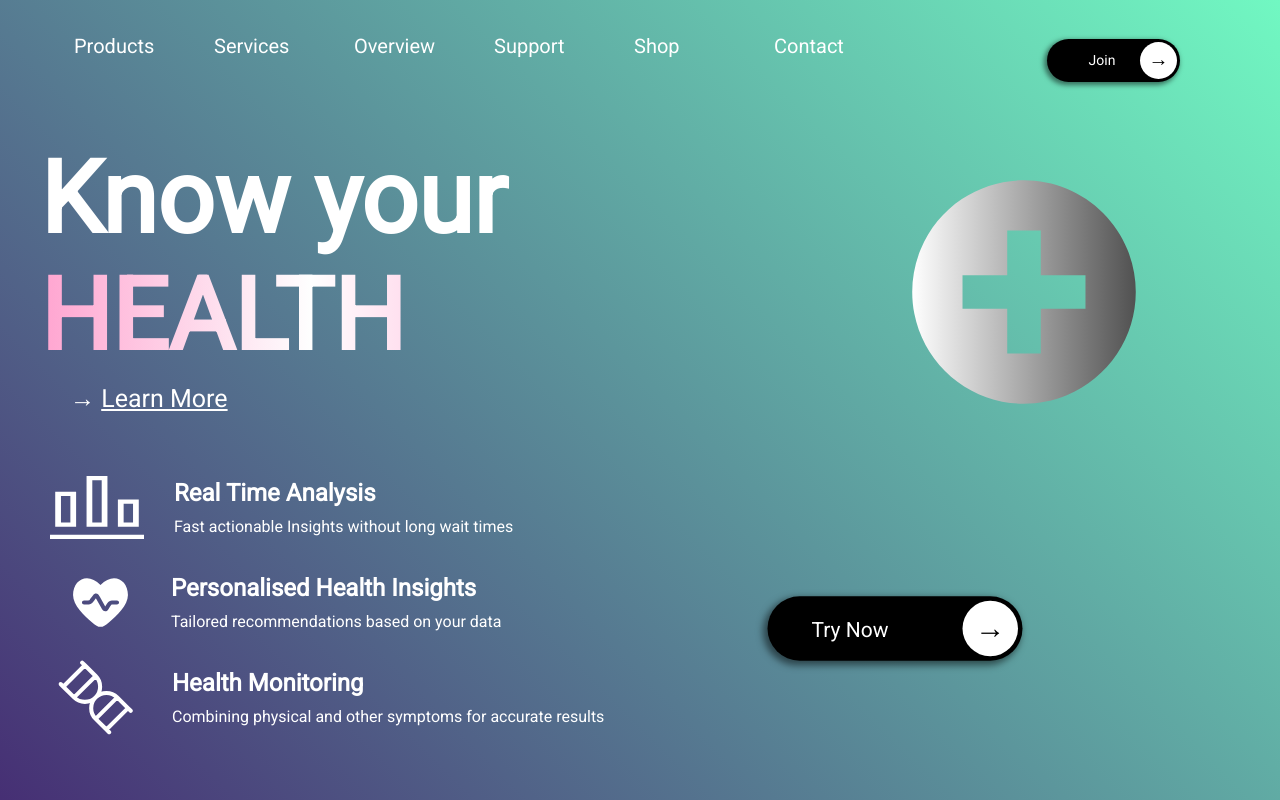
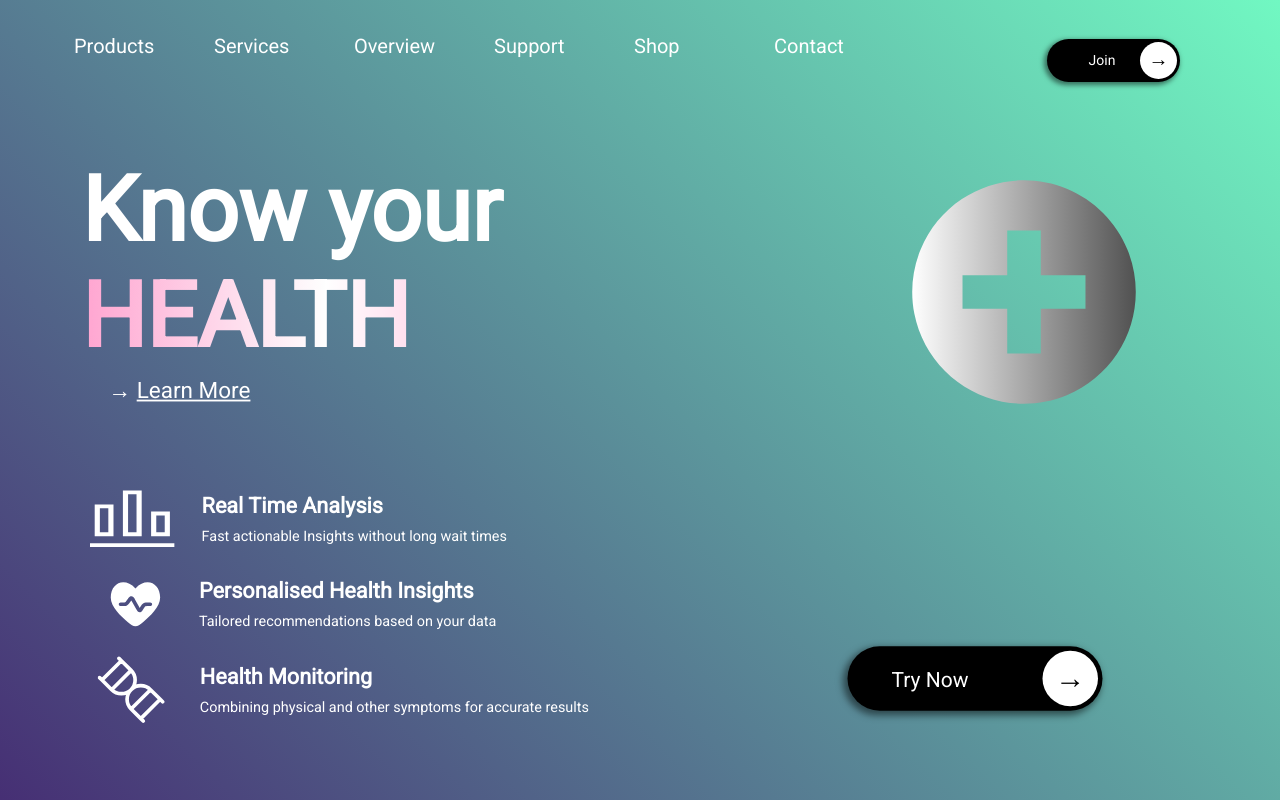
Before and after one commit to karanvishwa/healthinator, a React (Vite) app: page /first in a window 1280 px wide. Built offline with nearby package versions, Linux system fonts and the light colour scheme.

Commit message:
[wip] Final changes for the front page

```diff
--- a/src/pages/Page1.tsx
+++ b/src/pages/Page1.tsx
@@ -32,6 +32,7 @@ function Page1() {
       <div className='main-body'>
 
         <div className='left-content'>
+
           <div className='main-text'>
             <span className='sub-header-content'>Know your </span>
             <span className='health-label'>HEALTH</span>
@@ -41,6 +42,7 @@ function Page1() {
               <span className='lm'>Learn More</span>
             </span>
           </div>
+
           <div className='bottom-descriptions'>
 
             <div className='individual-properties'>
--- a/src/styles/Page1.css
+++ b/src/styles/Page1.css
@@ -103,6 +103,7 @@
 }
 
 .main-text{
+  transform: scale(0.9);
   position: relative;
   left:40px;
   top:40px;
@@ -141,8 +142,8 @@
 .try-now-button{
   flex-grow: 1;
   position:absolute;
-  right:300px;
-  bottom: 170px;
+  right:220px;
+  bottom: 120px;
   display: flex;
   align-items: center;
   padding-top: 4rem;
@@ -175,6 +176,7 @@
 }
 
 .bottom-descriptions{
+  transform: scale(0.9);
   width: 800px;
   height: 300px;
   position: absolute;
```
